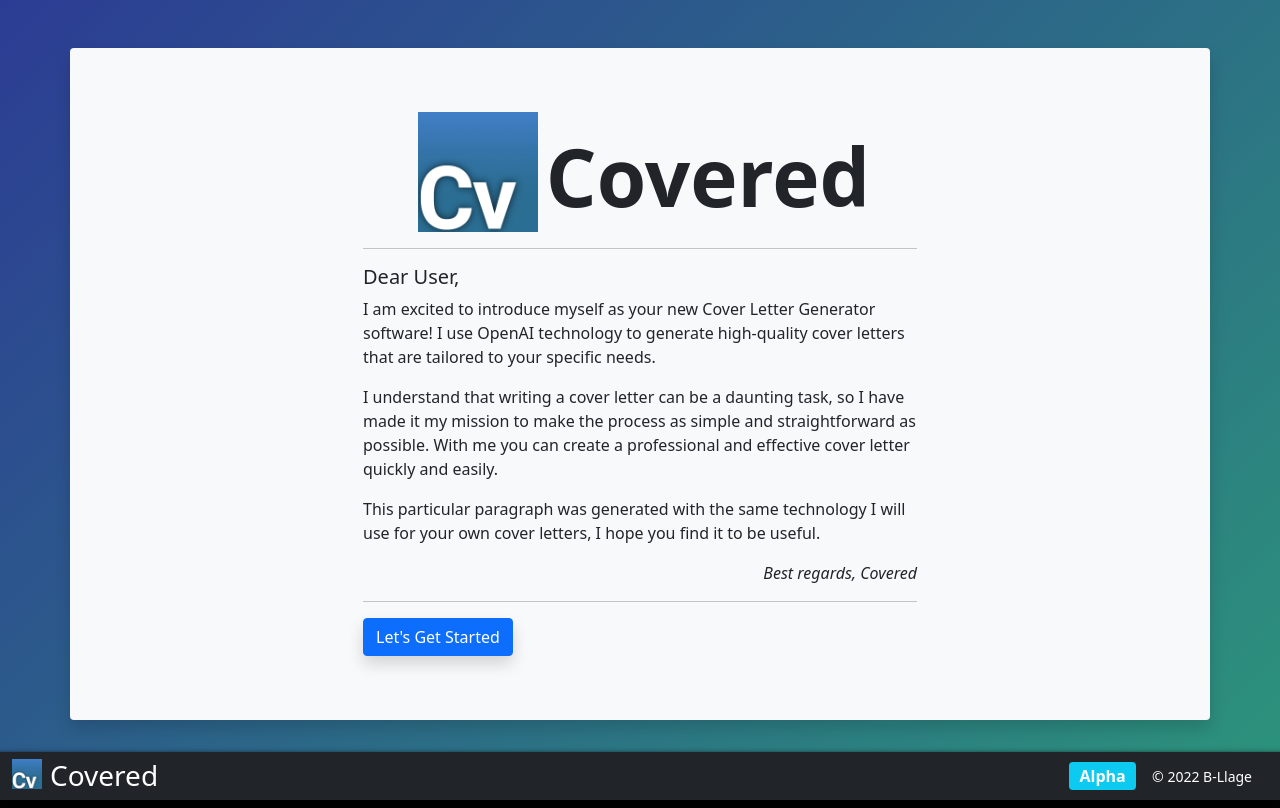
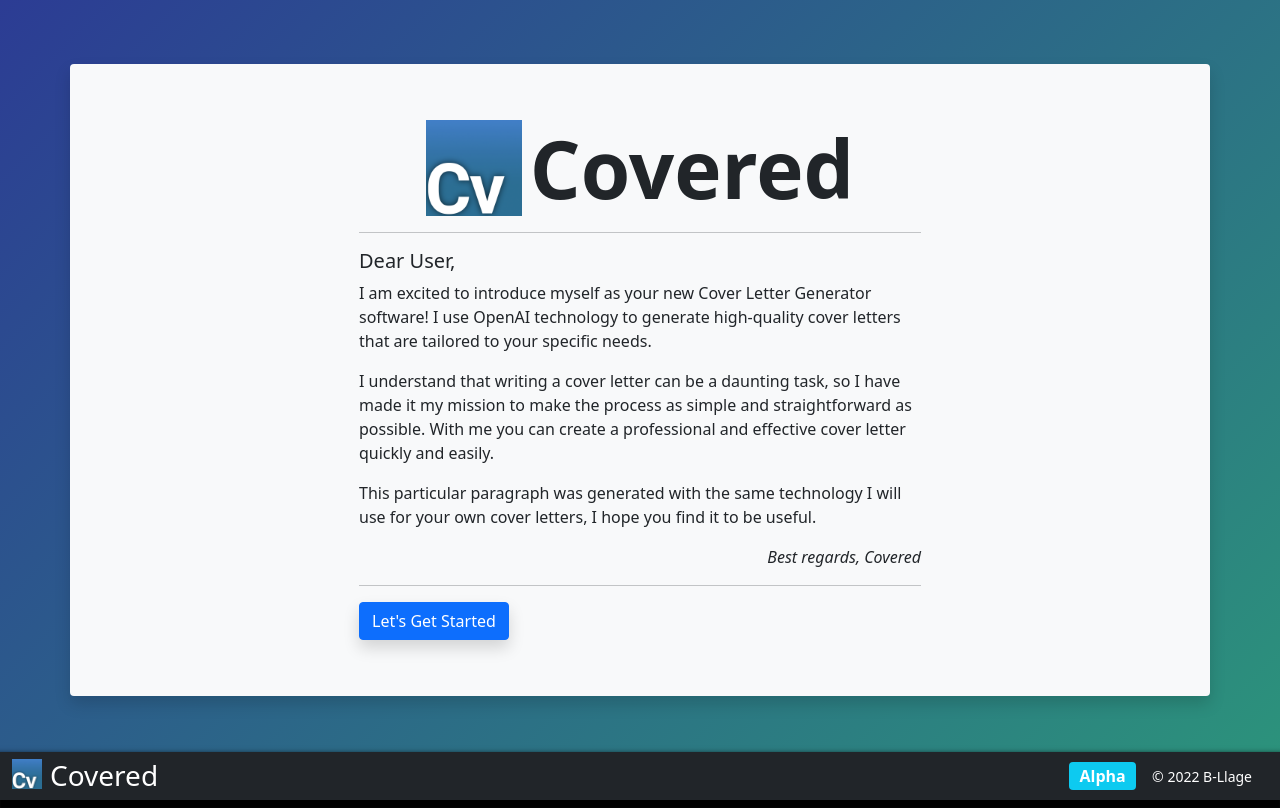
Before and after one commit to B-Llage/Covered, a React (Create React App) app: page /#/ in a window 1280 px wide. Built offline with nearby package versions, Linux system fonts and the light colour scheme.

Commit message:
logo styling

```diff
--- a/src/Components/Layouts/CoveredLayout.tsx
+++ b/src/Components/Layouts/CoveredLayout.tsx
@@ -6,7 +6,7 @@ export default function CoveredLayout() {
   return (
     <div className="App">
       <div className='h-100 main-content d-flex flex-column align-items-center justify-content-center' style={{ background: `linear-gradient(-225deg, #2c3c94, #2c947b)`, minHeight: '100vh', height: '100%' }}>
-        <div className='container p-3 mx-2 my-5 w-auto d-flex align-items-center justify-content-center bg-light shadow rounded'>
+        <div className='container p-2 mx-2 my-5 w-auto d-flex align-items-center justify-content-center bg-light shadow rounded'>
           <Outlet></Outlet>
         </div>
         <div style={{ height: "5vh" }}></div>
--- a/src/Views/Home.tsx
+++ b/src/Views/Home.tsx
@@ -5,14 +5,14 @@ import '../../src/App.css'
 export default function Home() {
   return (
     <div className='py-5 home-width'>
-      <div className='container d-flex justify-content-center align-items-end'>
+      <div className='container d-flex justify-content-center align-items-center'>
         <img
-          className="img-fluid mx-2"
-          style={{ height: "15vh", width: "auto" }}
+          className="img-fluid me-2"
+          style={{ height: "6em", width: "auto" }}
           src={`${process.env.PUBLIC_URL}/images/Covered.png`}
           alt="logo"
         />
-        <h1 className='display-1 fw-bold mb-2 text-center'>Covered</h1>
+        <h1 className='display-1 fw-bold mb-0 text-center'>Covered</h1>
       </div>
       <hr></hr>
       <h5 className='text-start'>Dear User,</h5>
```
